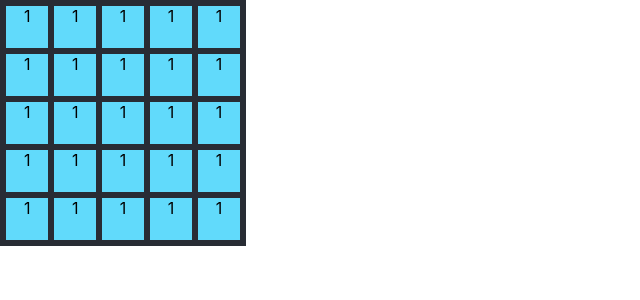
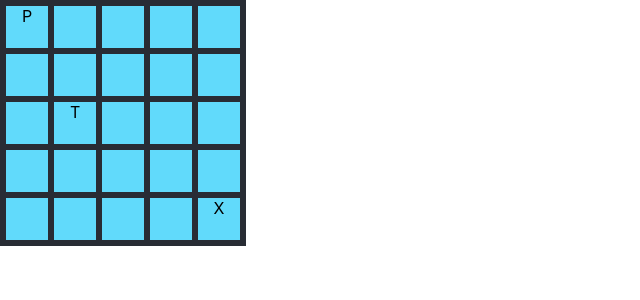
Before and after one commit to timothyf1/dragon-treasure, a React (Create React App) app: page / in a window 1280 px wide. Shown: the top 300 px of the page, without its empty margins (0-640 px from the left). Built offline with nearby package versions, Linux system fonts and the light colour scheme.

Commit message:
Postion of objects now only stored in the state and board created based on those positions

```diff
--- a/src/App.js
+++ b/src/App.js
@@ -1,4 +1,3 @@
-import logo from './logo.svg';
 import './App.css';
 import { useState } from 'react';
 
@@ -6,20 +5,56 @@ function Cell({ value }) {
   return <div className='board-cell'>{ value }</div>;
 }
 
-function Board() {
-  const [boardCells, setBoardCells] = useState(Array(5).fill(Array(5).fill(1)));
-
+function Board({ boardCells }) {
   return (
     <div className='board'>
       {boardCells.map((row, i) => (
         <div className='board-row' key={"row-"+i}>
-          {row.map((cell, j) => (<Cell value={cell} key={"row-"+i+"col"+j} />))}
+          {row.map((cell, j) => (<Cell value={cell} key={"r"+i+"c"+j} />))}
         </div>
       ))}
     </div>
   );
 }
 
+function Game() {
+  const [playerPosition, setPlayerPosition] = useState([0, 0]);
+  const [trapPosition, setTrapPosition] = useState([2, 1]);
+  const [dragonPosition, setDragonPosition] = useState([3, 3]);
+  const [treasurePosition, setTreasurePosition] = useState([4, 4]);
+
+  let board = createBoardCells(playerPosition, trapPosition, null, treasurePosition);
+
+  return <Board boardCells={board} />;
+}
+
 export default function App() {
-  return <Board />;
+  return <Game />;
 }
+
+/**
+ * Function to create the board based upon the current postions
+ * @param {*} playerPosition
+ * @param {*} trapPosition
+ * @param {*} dragonPosition
+ * @param {*} treasurePosition
+ * @returns A array which where each element is array for each row of the board.
+ */
+function createBoardCells(playerPosition, trapPosition, dragonPosition, treasurePosition) {
+  let boardCells = Array.from(Array(5), () => new Array(5).fill(null));
+
+  if (playerPosition) {
+    boardCells[playerPosition[0]][playerPosition[1]] = "P";
+  }
+  if (trapPosition) {
+    boardCells[trapPosition[0]][trapPosition[1]] = "T";
+  }
+  if (dragonPosition) {
+    boardCells[dragonPosition[0]][dragonPosition[1]] = "D";
+  }
+  if (treasurePosition) {
+    boardCells[treasurePosition[0]][treasurePosition[1]] = "X";
+  }
+
+  return boardCells;
+}
```
